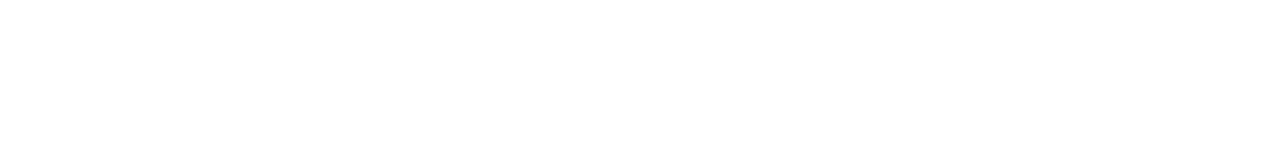
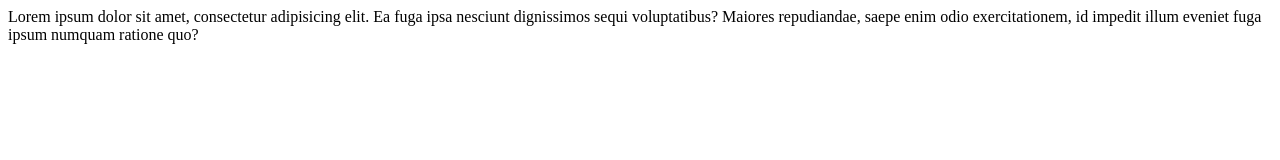
Before and after one commit to DhanshreeGawhale/DhanshreeGawhale.github.io, a plain HTML site: page index.html in a window 1280 px wide. Drawn offline with Linux system fonts and the light colour scheme.

Commit message:
Update index.html

```diff
--- a/index.html
+++ b/index.html
@@ -1,12 +1,17 @@
 <!DOCTYPE html>
 <html lang="en">
+
 <head>
     <meta charset="UTF-8">
     <meta http-equiv="X-UA-Compatible" content="IE=edge">
     <meta name="viewport" content="width=device-width, initial-scale=1.0">
     <title>Document</title>
 </head>
+
 <body>
+    Lorem ipsum dolor sit amet, consectetur adipisicing elit. Ea fuga ipsa nesciunt dignissimos sequi voluptatibus?
+    Maiores repudiandae, saepe enim odio exercitationem, id impedit illum eveniet fuga ipsum numquam ratione quo?
 
 </body>
+
 </html>
```
